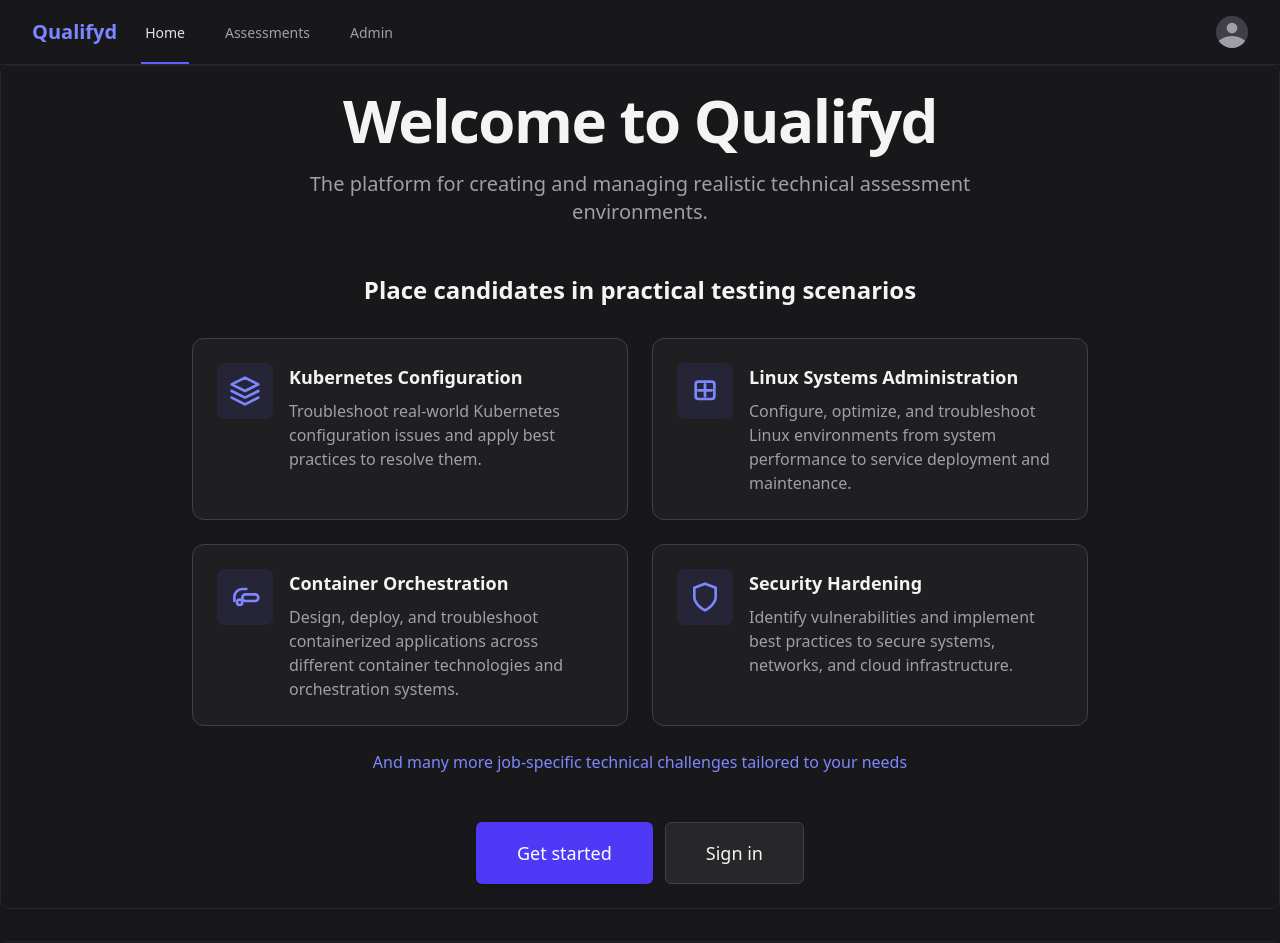
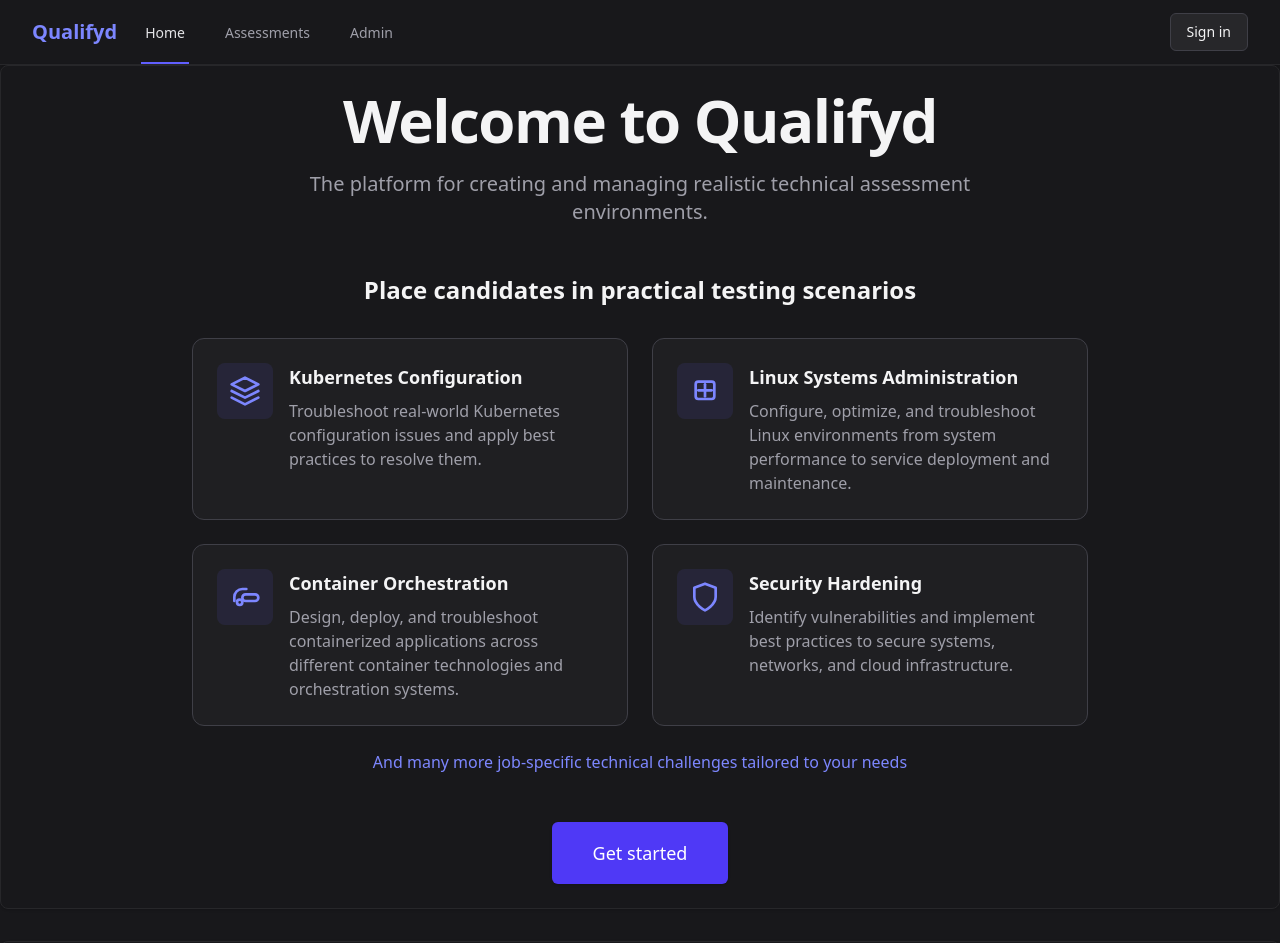
Before and after one commit to cstanislawski/qualifyd, a Next.js app in the folder frontend/: page / in a window 1280 px wide. Shown: the top 943 px of the page. Built offline with nearby package versions, Linux system fonts and the light colour scheme.

Commit message:
feat: implement user authentication check and update user menu visibility

```diff
--- a/frontend/src/app/layout.tsx
+++ b/frontend/src/app/layout.tsx
@@ -2,7 +2,7 @@ import type { Metadata } from "next";
 import { Inter } from "next/font/google";
 import "./globals.css";
 import Link from "next/link";
-import NavLinks from "../components/NavLinks";
+import NavLinks from "@/components/NavLinks";
 
 const inter = Inter({
   subsets: ["latin"],
@@ -20,6 +20,9 @@ export default function RootLayout({
   children: React.ReactNode;
 }>) {
   const currentYear = new Date().getFullYear();
+  // In a real application, you would implement proper auth check
+  // This is a placeholder since we can't easily access cookies in server components
+  const isLoggedIn = false; // Default to not logged in for now
 
   return (
     <html lang="en">
@@ -35,7 +38,8 @@ export default function RootLayout({
                   <NavLinks />
                 </div>
               </div>
-              {/* User menu */}
+              {/* User menu - only shown when logged in */}
+              {isLoggedIn ? (
                 <div className="hidden sm:ml-6 sm:flex sm:items-center">
                   <div className="ml-3 relative group">
                     <div>
@@ -59,6 +63,13 @@ export default function RootLayout({
                     </div>
                   </div>
                 </div>
+              ) : (
+                <div className="hidden sm:flex sm:items-center">
+                  <Link href="/login" className="inline-flex items-center px-4 py-2 border border-zinc-700 text-sm font-medium rounded-md text-zinc-100 bg-zinc-800 hover:bg-zinc-700">
+                    Sign in
+                  </Link>
+                </div>
+              )}
               {/* Mobile menu button */}
               <div className="-mr-2 flex items-center sm:hidden">
                 <button type="button" className="bg-zinc-800 inline-flex items-center justify-center p-2 rounded-md text-zinc-400 hover:text-zinc-200 hover:bg-zinc-700 focus:outline-none focus:ring-2 focus:ring-inset focus:ring-indigo-500" aria-expanded="false">
--- a/frontend/src/app/page.tsx
+++ b/frontend/src/app/page.tsx
@@ -92,21 +92,13 @@ export default function Home() {
             </div>
           </div>
 
-          <div className="mt-12 sm:flex sm:justify-center">
+          <div className="mt-12 flex justify-center">
             <div className="rounded-md shadow">
               <Link
                 href="/register"
                 className="w-full flex items-center justify-center px-8 py-3 border border-transparent text-base font-medium rounded-md text-white bg-indigo-600 hover:bg-indigo-700 md:py-4 md:text-lg md:px-10"
               >
                 Get started
-              </Link>
-            </div>
-            <div className="mt-3 sm:mt-0 sm:ml-3">
-              <Link
-                href="/login"
-                className="w-full flex items-center justify-center px-8 py-3 border border-zinc-700 text-base font-medium rounded-md text-zinc-100 bg-zinc-800 hover:bg-zinc-700 md:py-4 md:text-lg md:px-10"
-              >
-                Sign in
               </Link>
             </div>
           </div>
```
Lines whose indentation alone changed are shown as unchanged.
